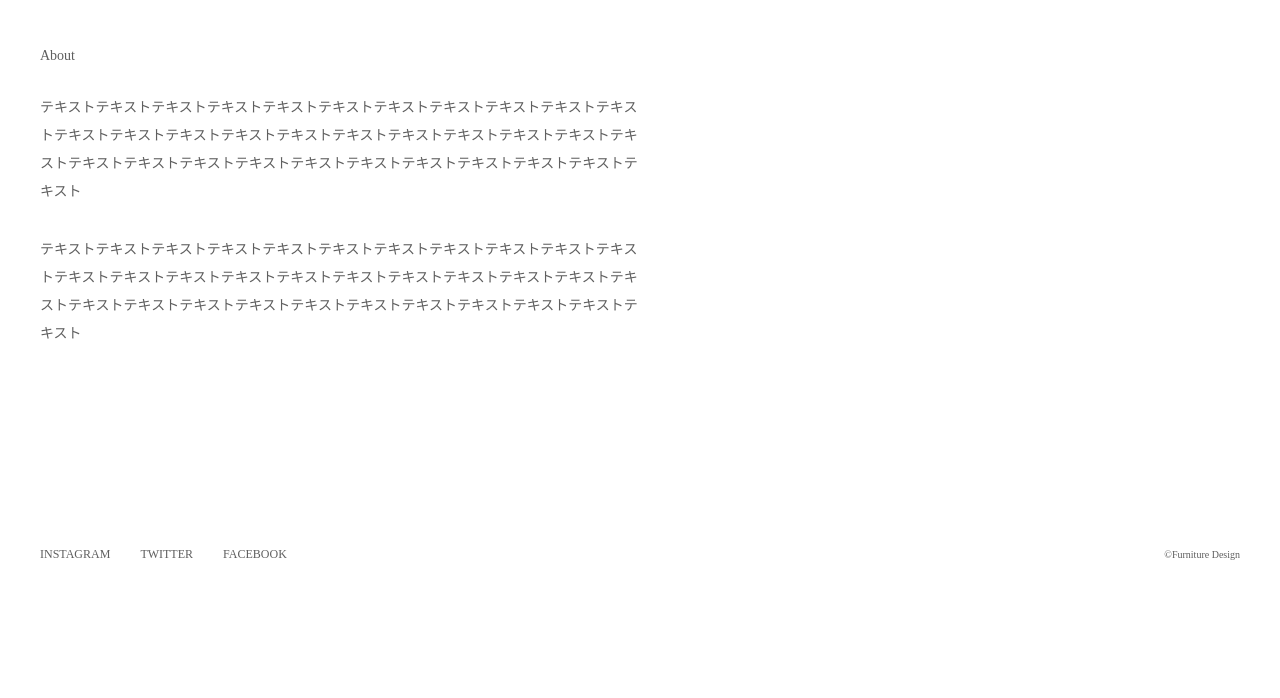
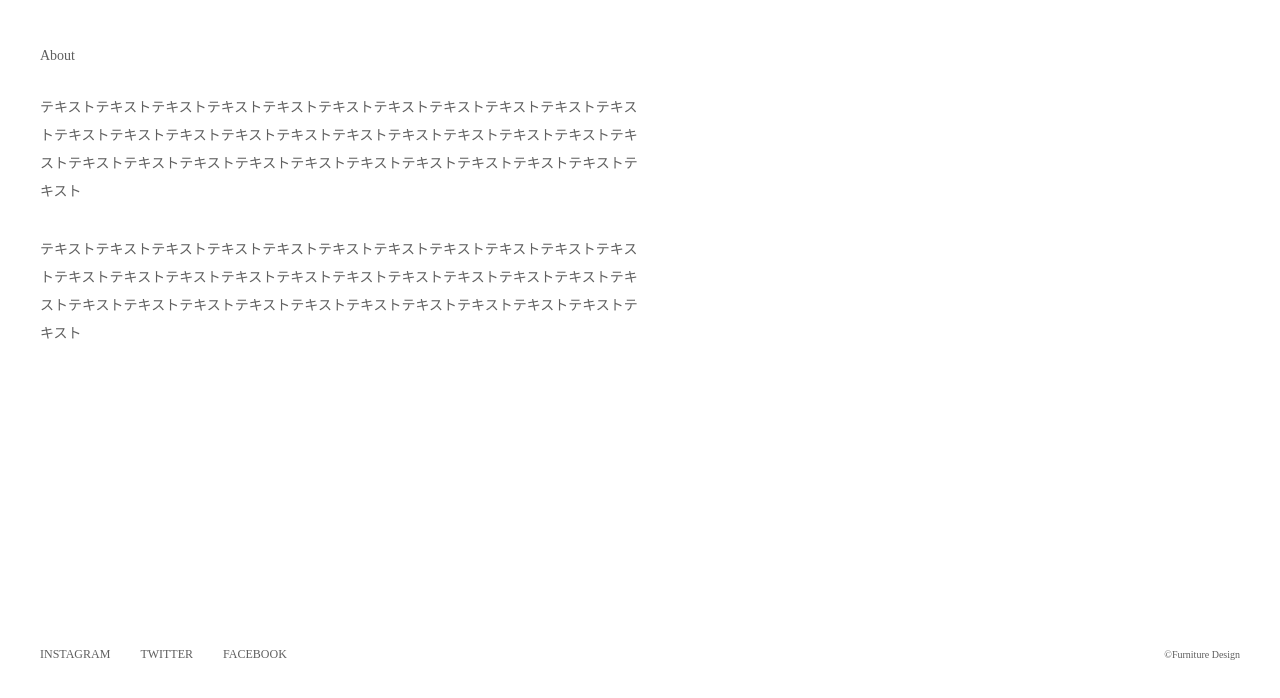
Before and after one commit to vitzze/kadai-132, a plain HTML site: page about.html in a window 1280 px wide. Shown: the part 82-780 px from the top of the page. Drawn offline with Linux system fonts and the light colour scheme.

Commit message:
modify css file via upload

```diff
--- a/css/style.css
+++ b/css/style.css
@@ -1,8 +1,35 @@
 @charset "utf-8";
+/*
+-----------------------
+◆footer下部固定且つ、中央寄せ。
+
+body {
+  min-height: 100vh;
+  position: relative;
+  padding-bottom: 100px; ※任意の値。長いページになったとき被らないように。
+}
+
+footer {
+  width: 100%;
+  position: absoltute;
+  bottom: 0;
+  left: 0;
+  right: 0;
+  margin-left: auto;
+  margin-right: auto;
+}
+
+※全体的にmax-widthをpx指定するのはそれはそれで別にすること。
+-----------------------
+*/
+
 
 body {
   font-size: 14px;
   color: rgb(95, 95, 95);
+  min-height: 100vh;
+  position: relative;
+  padding-bottom: 180px;
 }
 
 .header,
@@ -220,20 +247,31 @@ ul.item-list
  }
 
  .footer {
-  margin-top: 100px;
-  margin-bottom: 30px;
+  width: 100%;
+  height: 80px;
+  position: absolute;
+  bottom: 0;
+  left: 0;
+  right: 0;
+  margin-left: auto;
+  margin-right: auto;
  }
 
  .footer-inner {
+  margin-right: auto;
+  margin-left: auto;
+  text-align: center;
   display: flex;
   justify-content: space-between;
   align-items: center;
+
  }
 
  .footer-inner > ul {
   display: flex;
   flex-direction: row;
   font-size: 12px;
+
  }
 
 .footer-inner > ul li {
```
